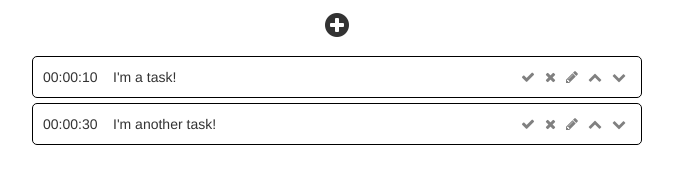
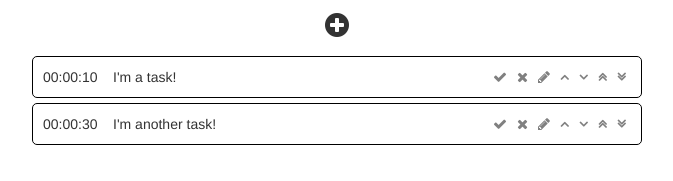
Before and after one commit to czhao39/epochs, a React app: page / in a window 1280 px wide. Shown: the part 174-355 px from the top of the page, without its empty margins (303-976 px from the left). Built offline with nearby package versions, Linux system fonts and the light colour scheme.

Commit message:
add buttons for sending a task to the beginning or end

```diff
--- a/src/components/TaskItem.js
+++ b/src/components/TaskItem.js
@@ -20,16 +20,24 @@ const TaskItem = ({ index, name, secsRemaining, setTimeRemaining, moveTask, fini
                     onClick={() => finishTask(index, false)}
                 />
                 <i
-                    className="fa fa-pencil"
+                    className="edit-button fa fa-pencil"
                     onClick={() => toggleEditTaskModal(true, index)}
                 />
                 <i
-                    className="fa fa-chevron-up"
+                    className="fa fa-angle-up"
                     onClick={() => moveTask(index, index-1)}
                 />
                 <i
-                    className="fa fa-chevron-down"
+                    className="fa fa-angle-down"
                     onClick={() => moveTask(index, index+1)}
+                />
+                <i
+                    className="fa fa-angle-double-up"
+                    onClick={() => moveTask(index, 0)}
+                />
+                <i
+                    className="fa fa-angle-double-down"
+                    onClick={() => moveTask(index, -1)}
                 />
             </div>
         </div>
--- a/src/reducers/tasksReducer.js
+++ b/src/reducers/tasksReducer.js
@@ -33,6 +33,9 @@ export default function tasks(state, action) {
         case MOVE_TASK:
             newState = { ...state };
             newState.list = [...newState.list];
+            if (action.newIndex < 0) {
+                action.newIndex += newState.list.length;
+            }
             newState.list.splice(action.newIndex, 0, newState.list.splice(action.index, 1)[0]);
             return newState;
         case FINISH_TASK:
--- a/src/styles/TaskItem.scss
+++ b/src/styles/TaskItem.scss
@@ -21,7 +21,11 @@
 
         &:hover {
             cursor: pointer;
-            color: blue;
+            color: black;
+        }
+
+        &.fa-angle-up, &.fa-angle-down, &.fa-angle-double-up, &.fa-angle-double-down {
+            font-weight: bold;
         }
     }
 
@@ -32,4 +36,8 @@
     .cancel-button:hover {
         color: red;
     }
+
+    .edit-button:hover {
+        color: blue;
+    }
 }
```
